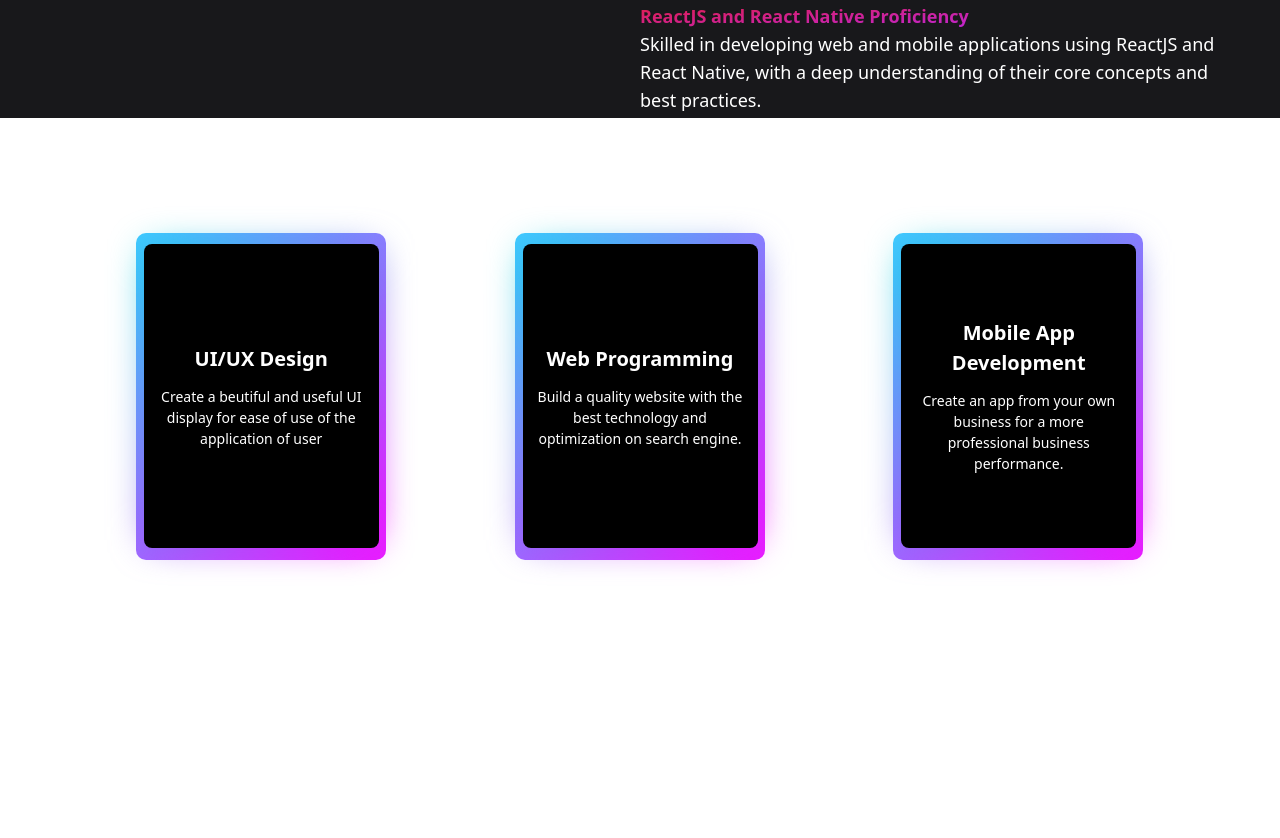
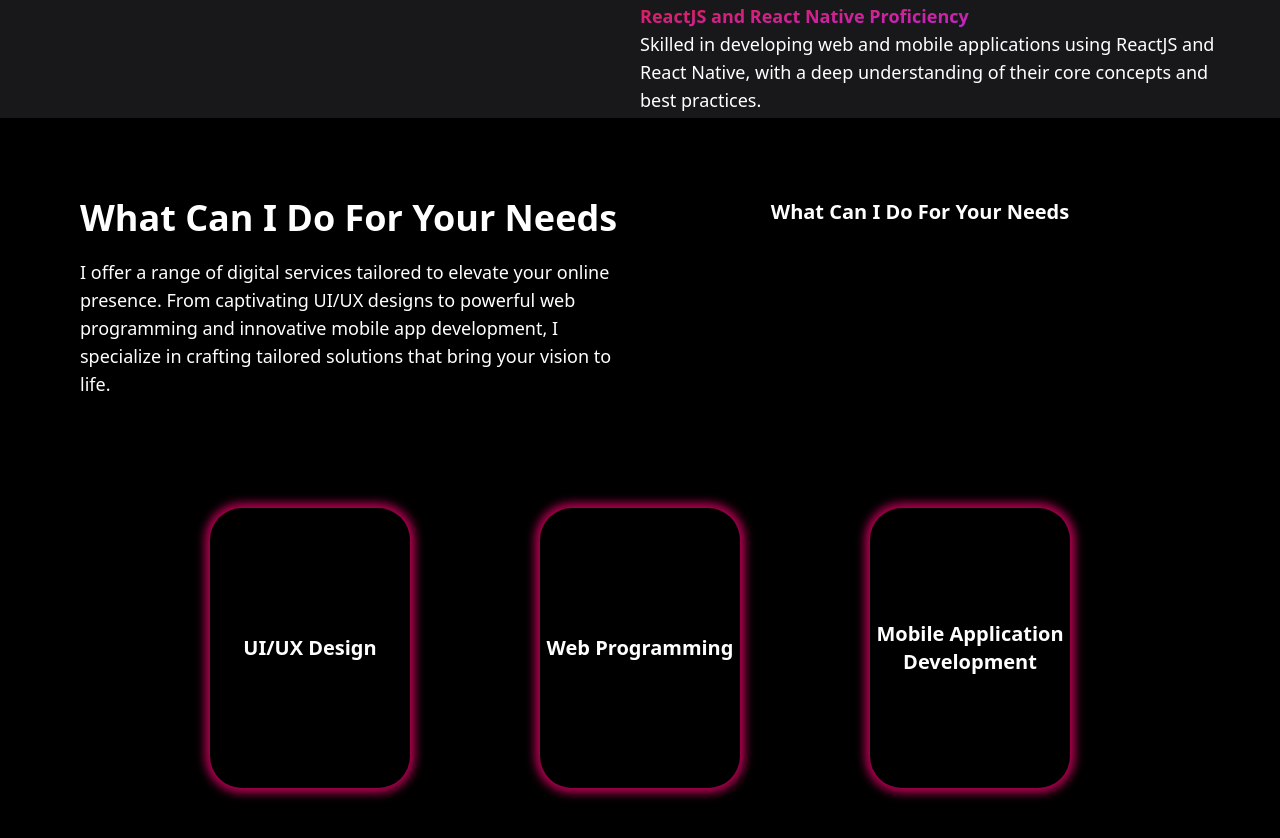
Before and after one commit to RS5555/portfolio, a React (Create React App) app: page / in a window 1280 px wide. Shown: the part 1310-2148 px from the top of the page. Before the commit the page ends 1928 px from the top, so only its background shows below. Built offline with nearby package versions, Linux system fonts and the light colour scheme.

Commit message:
Services Added

```diff
--- a/src/screens/HomeScreen/HomeScreen.js
+++ b/src/screens/HomeScreen/HomeScreen.js
@@ -27,7 +27,7 @@ export default function HomeScreen() {
   };
 
   return (
-    <div className="w-full h-full lg:flex flex-row bg-black lg:pt-20 lg:pl-20 lg:pr-20 p-10">
+    <div className="w-full h-full lg:flex flex-row bg-black lg:pt-20 lg:pl-20 lg:pr-20 p-10 pt-32">
       <div className="lg:w-[70%] w-full h-[550px] lg:h-[520px] flex flex-col items-start justify-center lg:text-start ">
         <div>
           <span className="lg:text-3xl text-2xl text-white">I'm</span>
@@ -42,9 +42,9 @@ export default function HomeScreen() {
             <ReactTyped
               strings={[
                 "Leverage Your Business",
-                "Designing with user-centric focus.",
-                "Weaving Innovation into User Interfaces",
-                "Elevating interfaces with precision.",
+                // "Designing with user-centric focus.",
+                // "Weaving Innovation into User Interfaces",
+                // "Elevating interfaces with precision.",
               ]}
               typeSpeed={50}
               loop
@@ -54,7 +54,7 @@ export default function HomeScreen() {
             />
           </h1>
         </div>
-        <div className="w-[95%] mb-10">
+        <div className="lg:w-[95%] w-[100%] mb-10">
           <p className="lg:text-lg text-lg flex text-white text-justify">
             As a seasoned MERN Developer, I bring forth a rich tapestry of
             experience and technical prowess that resonates with innovation,
@@ -112,17 +112,17 @@ export default function HomeScreen() {
         </div>
       </div>
 
-      <div className="lg:w-[30%] w-full h-full flex justify-center items-center animate-custom-bounce mt-20 lg:mt-20 ">
-        <div className="lg:w-[370px] lg:h-[370px] w-[265px] h-[265px] h absolute bg-white rounded-full shadow-2xl">
+      <div className="lg:w-[30%] w-full h-[300px] flex justify-center items-center animate-custom-bounce mt-40 lg:mt-20 ">
+        <div className="lg:w-[340px] lg:h-[340px] w-[265px] h-[265px] h absolute bg-white rounded-full shadow-2xl">
           <img
             src={background}
-            className="lg:w-[370px] lg:h-[370px] w-[265px] h-[265px] relative custom-spin-animation "
+            className="lg:w-[340px] lg:h-[340px] w-[265px] h-[265px] relative custom-spin-animation "
             alt=""
           />
         </div>
 
-        <div className="rounded-full bg-gradient-to-br from-rose-600 relative to-purple-800 lg:h-[320px] lg:w-[320px] h-[230px] w-[230px] flex items-center justify-center">
-          <div className="w-[260px] lg:w-[355px] absolute">
+        <div className="rounded-full bg-gradient-to-br from-rose-600 relative to-purple-800 lg:h-[290px] lg:w-[290px] h-[230px] w-[230px] flex items-center justify-center">
+          <div className="w-[230px] lg:w-[325px] absolute">
             <img src={profile} className=" w-[390px] " alt="" />
           </div>
         </div>
--- a/src/screens/ServicesScreen/Services.css
+++ b/src/screens/ServicesScreen/Services.css
@@ -1,64 +1,49 @@
-.card {
+.container {
+    height: 280px;
+    width: 200px;
+    color: #FFFFFF;
+    perspective: 800px;
+    /* font-family: -apple-system, BlinkMacSystemFont, 'Segoe UI', Roboto, Oxygen, Ubuntu, Cantarell, 'Open Sans', 'Helvetica Neue', sans-serif; */
+  }
+
+  .card {
+    width: 100%;
+    height: 100%;
+    background: black;
+    border-radius: 2rem;
     position: relative;
-    width: 235px;
-    height: 304px;
-    background-color: #000;
+    transition: transform 1500ms;
+    transform-style: preserve-3d;
+  }
+
+  .container:hover > .card {
+    cursor: pointer;
+    transform: rotateX(180deg) rotateZ(-180deg);
+  }
+
+  .front,
+  .back {
+    height: 100%;
+    width: 100%;
+    border-radius: 2rem;
+    box-shadow: 0px 0px 10px 5px rgba(255, 0, 115, 0.7);
+    position: absolute;
+    backface-visibility: hidden;
     display: flex;
     flex-direction: column;
+    align-items: center;
     justify-content: center;
-    padding: 12px;
-    gap: 12px;
-    border-radius: 8px;
-    cursor: pointer;
-    color: white;
+    gap: 20px;
   }
 
-  .card::before {
-    content: '';
-    position: absolute;
-    inset: 0;
-    left: -8px;
-    margin: auto;
-    width: 250px;
-    height: 327px;
-    border-radius: 10px;
-    background: linear-gradient(-45deg, #e81cff 0%, #40c9ff 100%);
-    z-index: -10;
-    pointer-events: none;
-    transition: all 0.6s cubic-bezier(0.175, 0.885, 0.32, 1.275);
+  .back {
+    background-color: black;
+    transform: rotateX(180deg) rotateZ(-180deg);
   }
 
-  .card::after {
-    content: "";
-    z-index: -1;
-    position: absolute;
-    inset: 0;
-    background: linear-gradient(-45deg, #fc00ff 0%, #00dbde 100%);
-    transform: translate3d(0, 0, 0) scale(0.95);
-    filter: blur(20px);
+  .icons {
+    display: flex;
+    flex-direction: row;
+    gap: 20px;
+    margin-top: 20px;
   }
-
-  .heading {
-    font-size: 20px;
-    text-transform: capitalize;
-    font-weight: 700;
-  }
-
-  .card p:not(.heading) {
-    font-size: 14px;
-  }
-
-  /* .card p:last-child {
-    color: #e81cff;
-    font-weight: 600;
-  } */
-
-  @media (hover: hover) and (pointer: fine) {
-    .card:hover::after {
-      filter: blur(30px);
-    }
-
-    .card:hover::before {
-      transform: rotate(-90deg) scaleX(1.34) scaleY(0.77);
-    }
-  }
--- a/src/screens/ServicesScreen/ServicesScreen.js
+++ b/src/screens/ServicesScreen/ServicesScreen.js
@@ -2,31 +2,86 @@ import React from "react";
 import "./Services.css";
 export default function ServicesScreen() {
   return (
-    <div className=" ">
-      <div className="lg:h-[500px] w-full lg:flex lg:justify-evenly items-center space-y-14">
-        <div className="card mx-auto lg:mx-0 mt-14">
-          <p className="heading">UI/UX Design</p>
-          <p>
-            Create a beutiful and useful UI display for ease of use of the
-            application of user
+    <div className="bg-black p-20">
+      <div className="w-[full] flex justify-evenly">
+        <div className="w-[50%]">
+          <p className="text-4xl text-left text-white font-bold mb-5">
+            What Can I Do For Your Needs
           </p>
-          {/* <p>Uiverse</p> */}
+          <p className="text-lg text-left text-white">
+            I offer a range of digital services tailored to elevate your online
+            presence. From captivating UI/UX designs to powerful web programming
+            and innovative mobile app development, I specialize in crafting
+            tailored solutions that bring your vision to life.
+          </p>
         </div>
-        <div className="card mx-auto lg:mx-0 mt-14">
-          <p className="heading">Web Programming</p>
-          <p>
-            Build a quality website with the best technology and optimization on
-            search engine.
+        <div className="w-[50%]">
+          <p className="text-xl text-white font-bold">
+            What Can I Do For Your Needs
           </p>
-          {/* <p>Uiverse</p> */}
         </div>
-        <div className="card mx-auto lg:mx-0 mt-14">
-          <p className="heading">Mobile App Development</p>
-          <p>
-            Create an app from your own business for a more professional
-            business performance.
-          </p>
-          {/* <p>Uiverse</p> */}
+      </div>
+      <div className="w-[full] h-[500px] flex justify-evenly items-center ">
+        <div className="container">
+          <div className="card">
+            <div className="front">
+              <p className="text-xl font-bold">UI/UX Design</p>
+              {/* <p className="follow">Follow me for more...</p> */}
+            </div>
+            <div className="back">
+              {/* <p className="heading">UI/UX Design</p> */}
+              <div className="w-[85%]">
+                <p className="follow text-center">
+                  Craft captivating digital experiences with our expert UI/UX
+                  design services. We blend creativity and functionality to
+                  deliver intuitive and visually appealing interfaces that
+                  resonate with your audience.
+                </p>
+              </div>
+            </div>
+          </div>
+        </div>
+
+        <div className="container">
+          <div className="card">
+            <div className="front">
+              <p className="text-xl font-bold">Web Programming</p>
+              {/* <p className="follow">Follow me for more...</p> */}
+            </div>
+            <div className="back">
+              {/* <p className="heading">UI/UX Design</p> */}
+              <div className="w-[85%]">
+                <p className=" text-center">
+                  Power up your online presence with our web programming
+                  expertise. Our developers build scalable, secure, and
+                  feature-rich web applications tailored to your needs, ensuring
+                  a seamless digital experience for users.
+                </p>
+              </div>
+            </div>
+          </div>
+        </div>
+
+        <div className="container">
+          <div className="card">
+            <div className="front">
+              <p className="text-xl font-bold">
+                Mobile Application Development
+              </p>
+              {/* <p className="follow">Follow me for more...</p> */}
+            </div>
+            <div className="back">
+              {/* <p className="heading">UI/UX Design</p> */}
+              <div className="follow w-[85%]">
+                <p className="text-center">
+                  Harness the potential of mobile technology with our bespoke
+                  app development. From iOS to Android and cross-platform
+                  solutions, we create high-performance, user-friendly mobile
+                  apps that captivate and engage your audience.
+                </p>
+              </div>
+            </div>
+          </div>
         </div>
       </div>
     </div>
```
